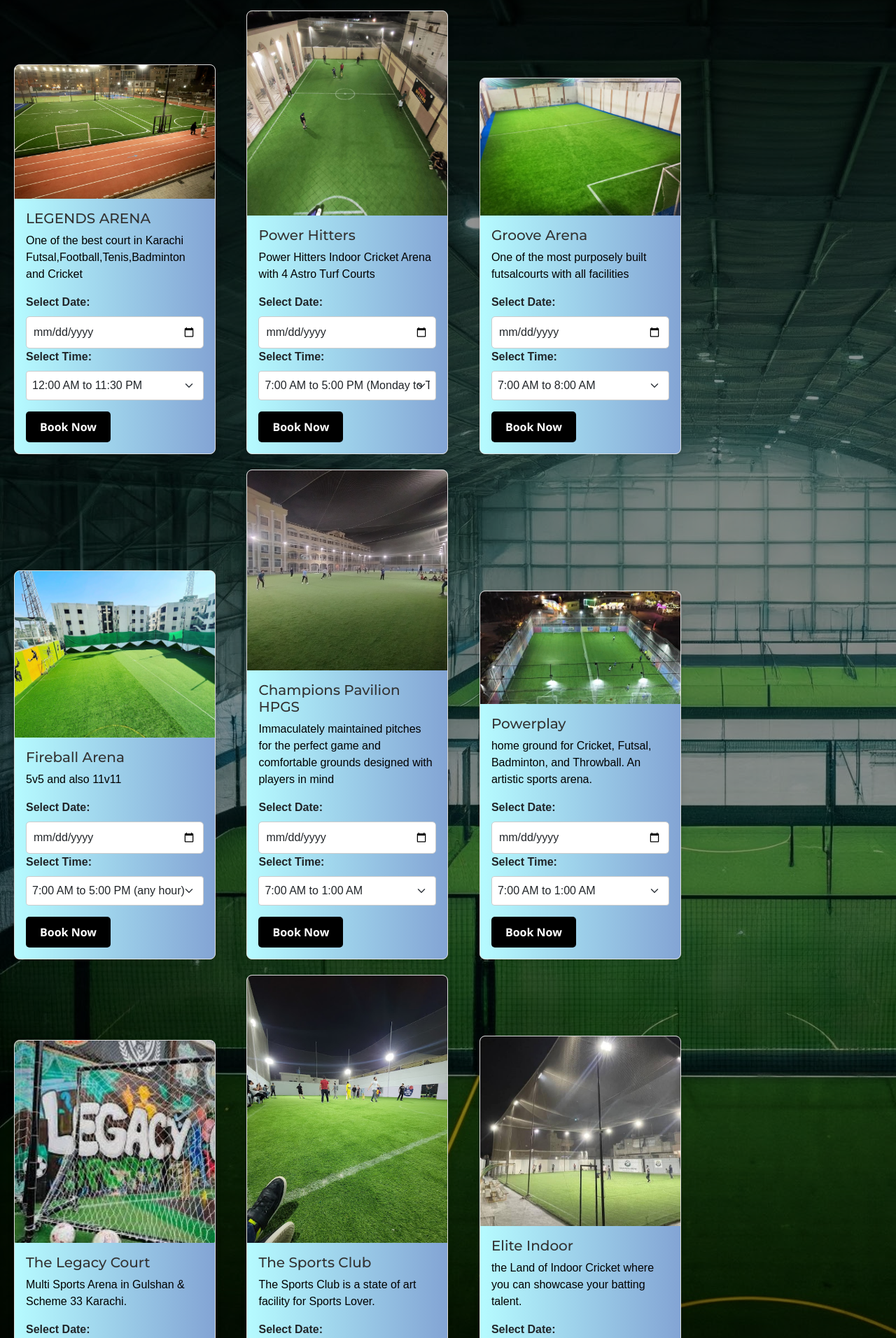
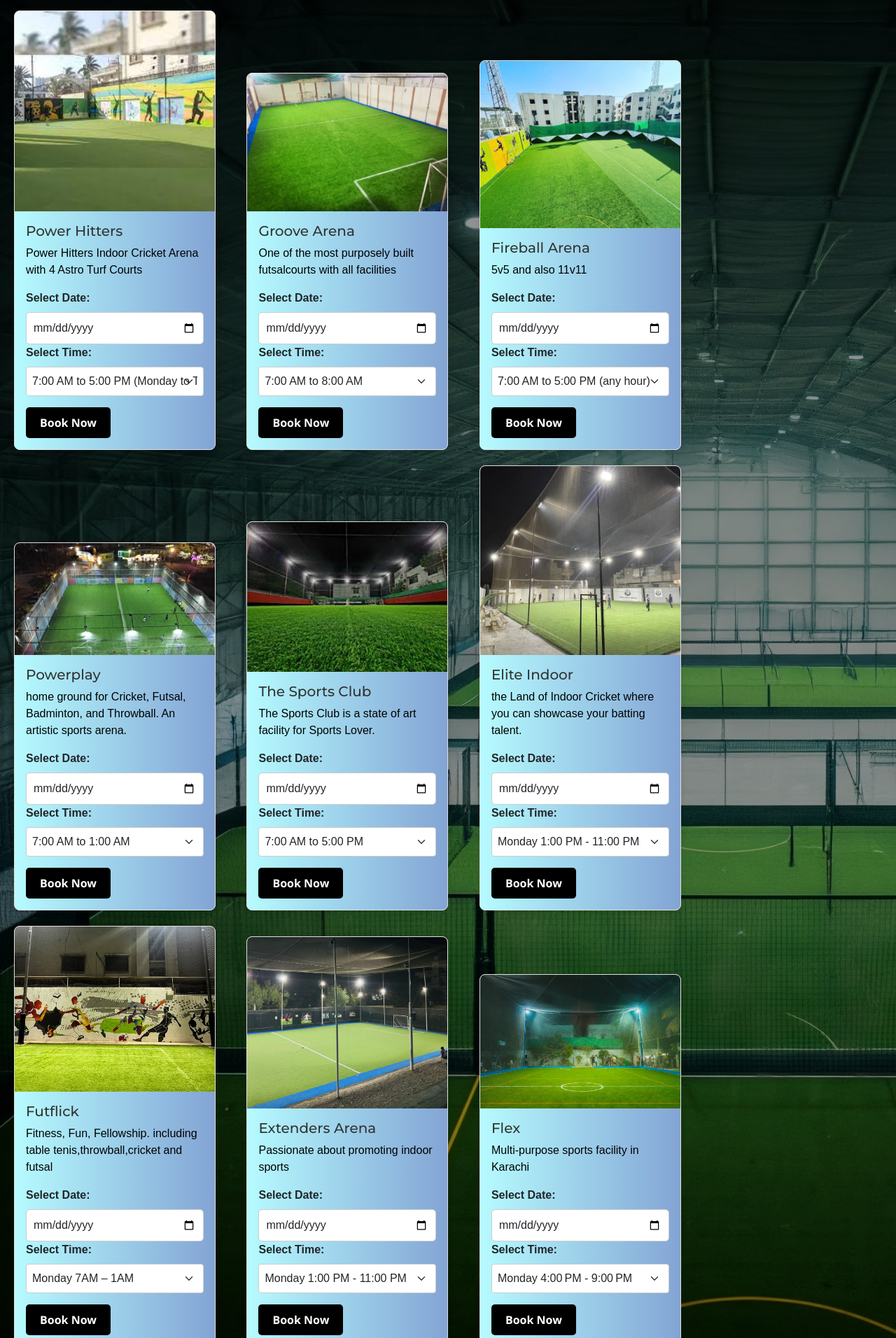
Before and after one commit to aishxix/Bookln, a Flask app: page /indoor in a window 1280 px wide. Shown: the part 75-1987 px from the top of the page at 70% size. Run offline with Flask 3, Linux system fonts and the light colour scheme; the visitor is signed in with stand-in values (Sample User, id 1); some web fonts are replaced.

Commit message:
updated:cards:aish

```diff
--- a/templates/indoor.html
+++ b/templates/indoor.html
@@ -50,31 +50,6 @@
           </div>
         </div>
       </nav>
-
-      <div class="card" data-court="LEGENDS ARENA">
-        <img src="{{ url_for('static', filename='LEGENDSARENA.avif') }}" class="card-img-top" alt="LEGENDS ARENA" />
-        <div class="card-body">
-          <h5 class="card-title">LEGENDS ARENA</h5>
-          <p class="card-text">
-            One of the best court in Karachi<br />
-            Futsal,Football,Tenis,Badminton and Cricket
-          </p>
-
-          <form action="/book" method="get">
-            <input type="hidden" name="court" value="LEGENDS ARENA" />
-            <input type="hidden" name="number" value="923001127362" />
-            <label for="date-select">Select Date:</label>
-            <input type="date" id="date-select" name="date" class="form-control" required>
-            <label for="time-select-hasan">Select Time:</label>
-            <select id="time-select-hasan" name="time" class="form-select">
-              <option value="12:00 AM to 11:30 PM ">
-                12:00 AM to 11:30 PM
-              </option>
-            </select>
-            <button type="submit" class="btn btn-primary">Book Now</button>
-          </form>
-        </div>
-      </div>
 
       <div class="card" data-court="Power Hitters">
         <img src="{{ url_for('static', filename='PowerHitters.jpg') }}" class="card-img-top" alt="Power Hitters" />
@@ -158,31 +133,6 @@
         </div>
       </div>
 
-      <div class="card" data-court="Champions Pavilion HPGS">
-        <img src="{{ url_for('static', filename='HPGS.jpg') }}" class="card-img-top" alt="Champions Pavilion HPGS" />
-        <div class="card-body">
-          <h5 class="card-title">Champions Pavilion HPGS</h5>
-          <p class="card-text">
-            Immaculately maintained pitches for the perfect game and comfortable
-            grounds designed with players in mind
-          </p>
-
-          <form action="/book" method="get">
-            <input type="hidden" name="court" value="Champions Pavilion HPGS" />
-            <input type="hidden" name="number" value="923090214747" />
-                        <label for="date-select">Select Date:</label>
-            <input type="date" id="date-select" name="date" class="form-control" required>
-            <label for="time-select-raheem">Select Time:</label>
-            <select id="time-select-raheem" name="time" class="form-select">
-              <option value="7:00 PM to 1:00 AM">
-                7:00 AM to 1:00 AM
-              </option>
-            </select>
-            <button type="submit" class="btn btn-primary">Book Now</button>
-          </form>
-        </div>
-      </div>
-
       <div class="card" data-court="Powerplay">
         <img src="{{ url_for('static', filename='Powerplay.jpg') }}" class="card-img-top" alt="Power play" />
         <div class="card-body">
@@ -202,29 +152,6 @@
               <option value="7:00 AM to 1:00 AM">
                 7:00 AM to 1:00 AM
               </option>
-            </select>
-            <button type="submit" class="btn btn-primary">Book Now</button>
-          </form>
-        </div>
-      </div>
-
-      <div class="card" data-court="The Legacy Court">
-        <img src="{{ url_for('static', filename='The Legacy Court.jpg') }}" class="card-img-top"
-          alt="The Legacy Court" />
-        <div class="card-body">
-          <h5 class="card-title">The Legacy Court</h5>
-          <p class="card-text">
-            Multi Sports Arena in Gulshan & Scheme 33 Karachi.
-          </p>
-
-          <form action="/book" method="get">
-            <input type="hidden" name="court" value="The Legacy Court" />
-            <input type="hidden" name="number" value="92312 6628197" />
-                        <label for="date-select">Select Date:</label>
-            <input type="date" id="date-select" name="date" class="form-control" required>
-            <label for="time-select-raheem">Select Time:</label>
-            <select id="time-select-raheem" name="time" class="form-select">
-              <option value="7:00 AM to 7:00 AM">7:00 AM</option>
             </select>
             <button type="submit" class="btn btn-primary">Book Now</button>
           </form>
@@ -450,7 +377,7 @@
         <img src="{{ url_for('static', filename='sportswin.jpg') }}" class="card-img-top" alt="Sportswing" />
         <div class="card-body">
           <h5 class="card-title">SportSwing</h5>
-          <p class="card-text">.....Multi Sporting Venue......</p>
+          <p class="card-text">Multi Sporting Venue</p>
 
           <form action="/book" method="get">
             <input type="hidden" name="court" value="Sportwing" />
@@ -899,7 +826,7 @@
       <div class="card" data-court="The dugout">
         <img src="{{ url_for('static', filename='dugout.jpg') }}" class="card-img-top" alt="The dugout" />
         <div class="card-body">
-          <h5 class="card-title">The dugout</h5>
+          <h5 class="card-title">The Dugout</h5>
           <p class="card-text">The ultimate court, the ultimate stage</p>
 
           <form action="/book" method="get">
@@ -989,7 +916,7 @@
       </div>
 
       <div class="card" data-court="Midwicket">
-        <img src="{{ url_for('static', filename='Midwicket.jpg') }}" class="card-img-top" alt="Midwicket" />
+        <img src="{{ url_for('static', filename='midwickett.jpg') }}" class="card-img-top" alt="Midwicket" />
         <div class="card-body">
           <h5 class="card-title">Midwicket</h5>
           <p class="card-text">
@@ -1060,7 +987,7 @@
       </div>
 
       <div class="card" data-court="Velocity">
-        <img src="{{ url_for('static', filename='velocity.jpg') }}" class="card-img-top" alt="Velocity" />
+        <img src="{{ url_for('static', filename='velocityy.jpg') }}" class="card-img-top" alt="Velocity" />
         <div class="card-body">
           <h5 class="card-title">Velocity</h5>
           <p class="card-text">Inside this court, ordinary turns extraordinary</p>
@@ -1083,7 +1010,7 @@
       </div>
 
       <div class="card" data-court="The Smash">
-        <img src="{{ url_for('static', filename='smash.jpg') }}" class="card-img-top" alt="The Smash" />
+        <img src="{{ url_for('static', filename='smashh.jpg') }}" class="card-img-top" alt="The Smash" />
         <div class="card-body">
           <h5 class="card-title">The Smash</h5>
           <p class="card-text">A masterpiece of turf and tenacity</p>
@@ -1106,7 +1033,7 @@
       </div>
 
       <div class="card" data-court="Legends Field">
-        <img src="{{ url_for('static', filename='LegendsField.jpg') }}" class="card-img-top" alt="Legends Field" />
+        <img src="{{ url_for('static', filename='LF.jpg') }}" class="card-img-top" alt="Legends Field" />
         <div class="card-body">
           <h5 class="card-title">Legends Field</h5>
           <p class="card-text">Sweat, strategy, and endless ambition</p>
```
Also changed, not shown: static/Elixir.jpg, static/HPGS.jpg (deleted), static/Inswingsports.jpg, static/LEGENDSARENA.avif (deleted), static/LF.jpg (added), static/LegendsField.jpg (deleted), static/Midwicket.jpg (deleted), static/PowerHitters.jpg, static/The Legacy Court.jpg (deleted), static/TheEdge.jpg, static/Thesportsclub22.jpg (deleted), static/backgrnd.jpeg (deleted), static/dugout.jpg, static/midwickett.jpg (added), 5 more files.
